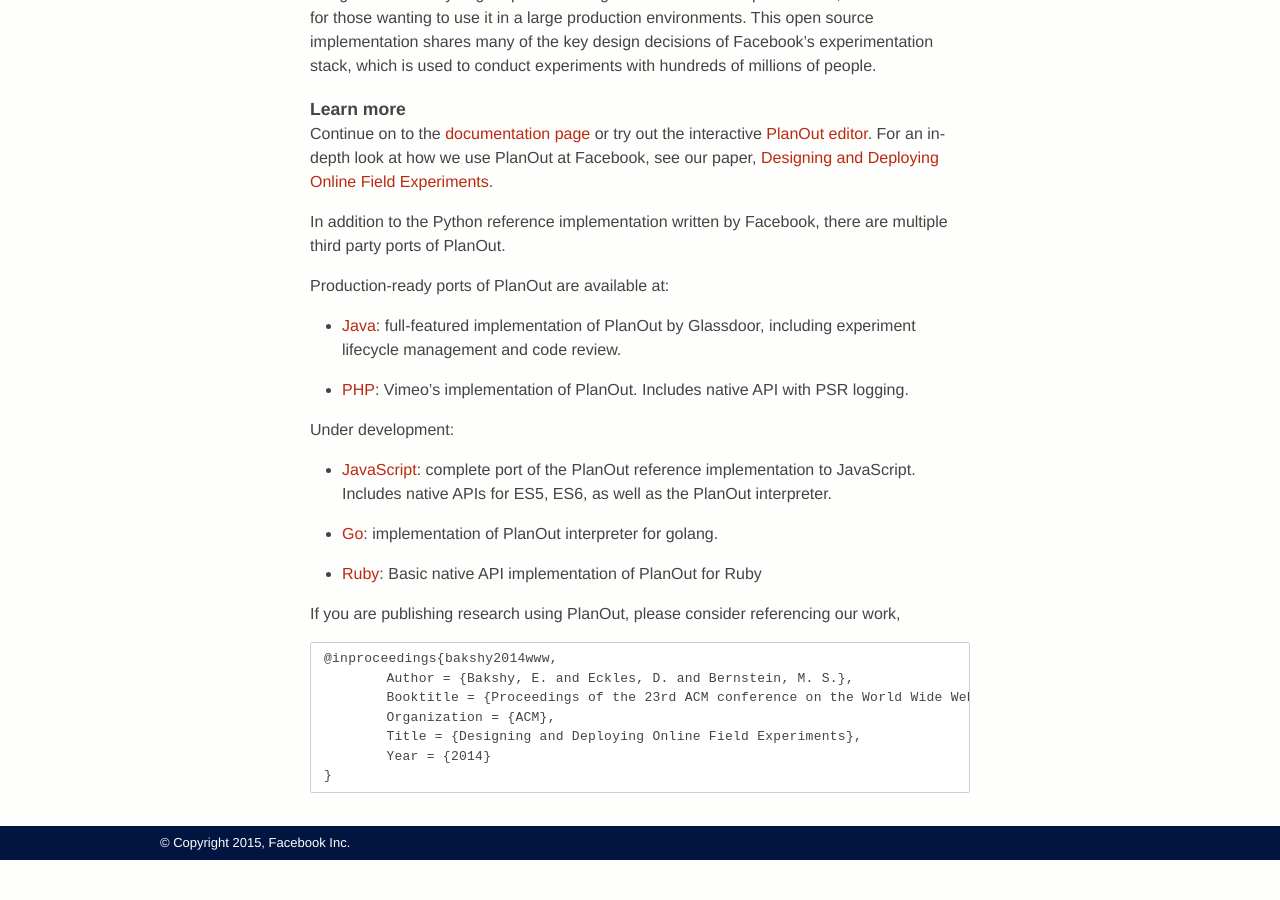
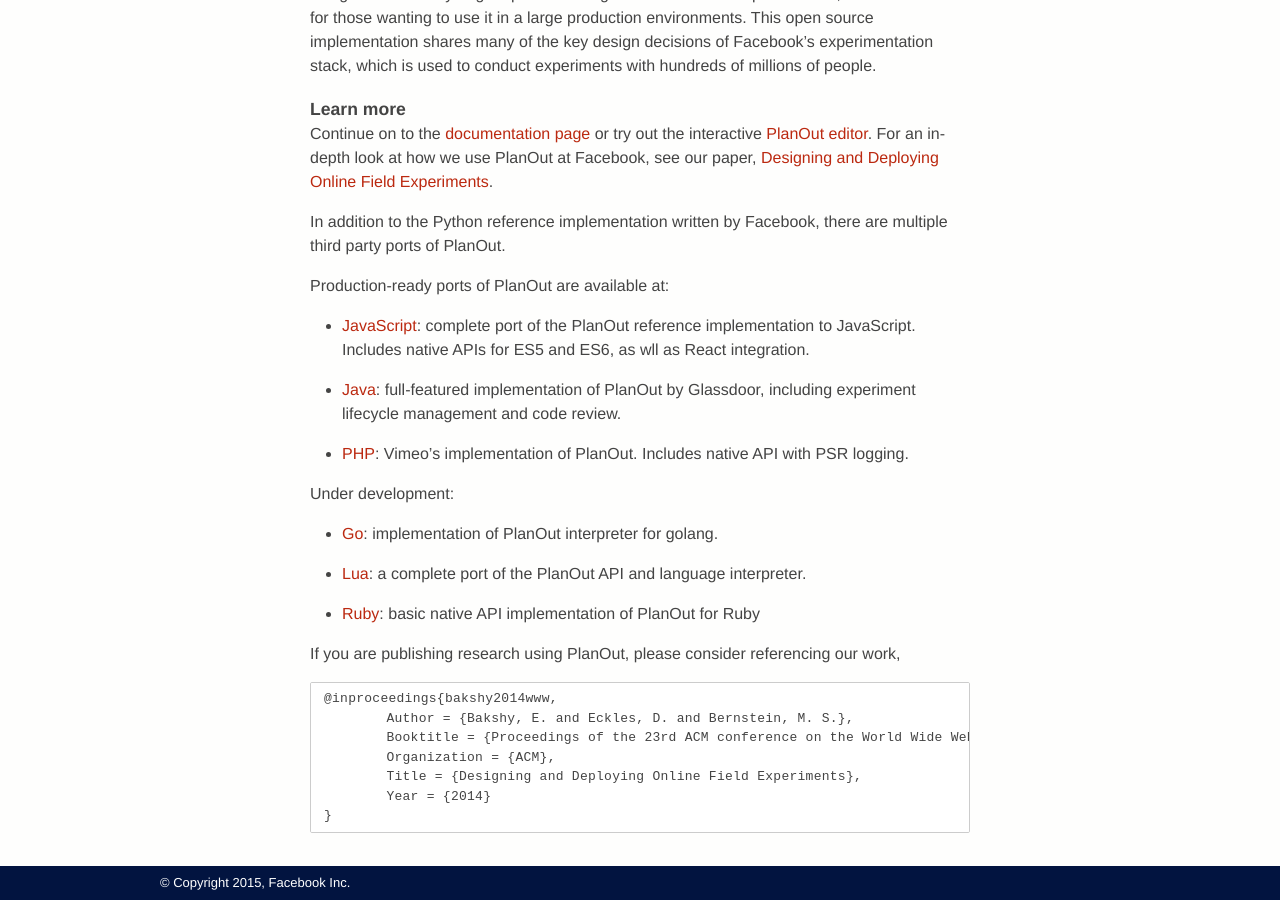
Before and after one commit to facebookarchive/planout, a Jekyll site: the page built from index.md, in a window 1280 px wide and 900 px high, scrolled down 1524 px. Built offline with Jekyll 4.4.1, drawn with Linux system fonts in a browser that asks for light colours; before the commit the page ends 2384 px from its top, so only the background shows below that.

Commit message:
Update index.md

```diff
--- a/index.md
+++ b/index.md
@@ -70,6 +70,10 @@
 
 Production-ready ports of PlanOut are available at:
 
+  * [JavaScript](https://github.com/HubSpot/PlanOut.js):
+  complete port of the PlanOut reference implementation to JavaScript.
+   Includes native APIs for ES5 and ES6, as wll as React integration.
+
   * [Java](https://github.com/Glassdoor/planout4j): full-featured implementation of PlanOut by Glassdoor,
  including experiment lifecycle management and code review.
 
@@ -77,13 +81,12 @@
 
 Under development:
 
-  * [JavaScript](https://github.com/HubSpot/PlanOut.js):
-  complete port of the PlanOut reference implementation to JavaScript.
-   Includes native APIs for ES5, ES6, as well as the PlanOut interpreter.
-
   * [Go](https://github.com/URXtech/planout-golang): implementation of PlanOut interpreter for golang.
 
-  * [Ruby](https://github.com/facebook/planout/tree/master/alpha/ruby): Basic native API implementation of PlanOut for Ruby
+  * [Lua](https://github.com/Fanatics/planout.lua): a complete port of the PlanOut API and language interpreter.
+
+  * [Ruby](https://github.com/facebook/planout/tree/master/alpha/ruby): basic native API implementation of PlanOut for Ruby
+
 
 
 If you are publishing research using PlanOut, please consider referencing our work,
```
